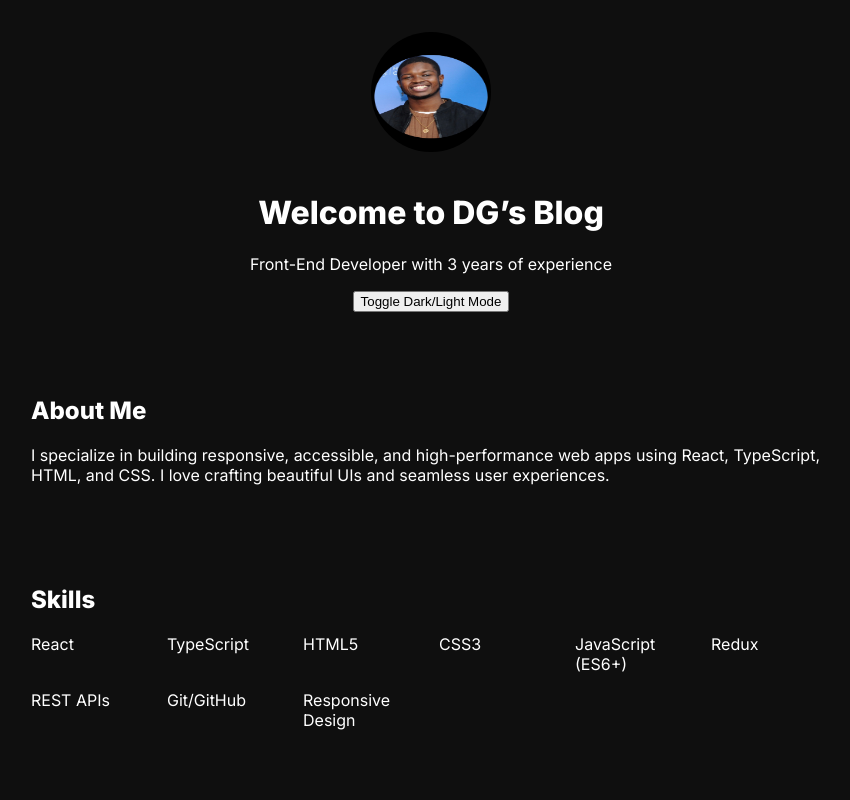
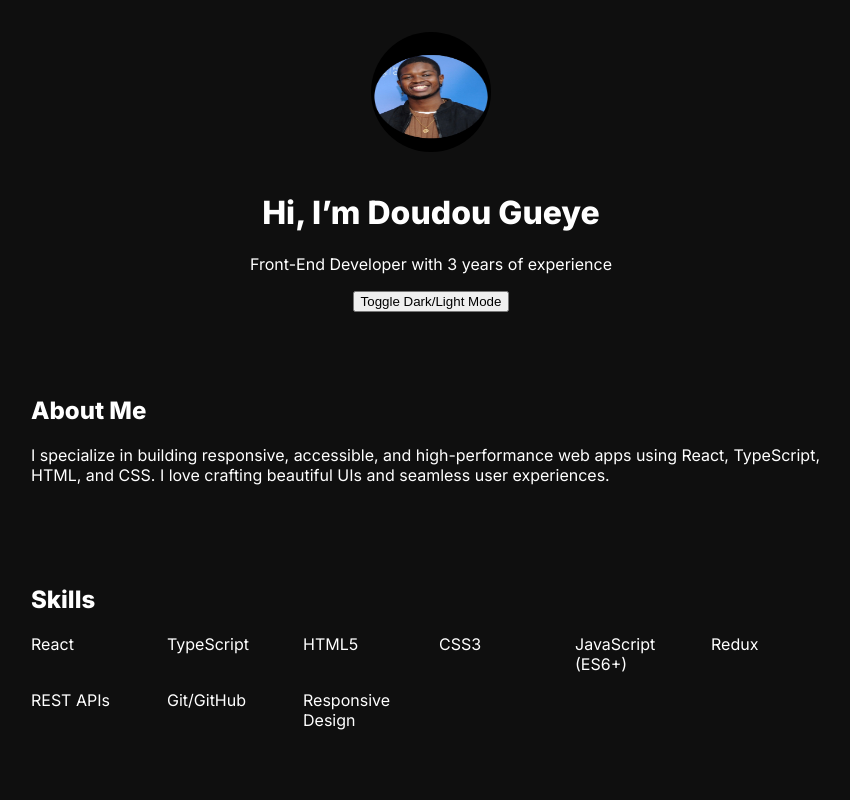
Before and after one commit to dgueye1/dg-portfolio, a React (Vite) app: page / in a window 1280 px wide. Shown: the top 800 px of the page, without its empty margins (209-1059 px from the left). Built offline with nearby package versions, Linux system fonts and the light colour scheme.

Commit message:
revert Hero

```diff
--- a/src/components/Hero.jsx
+++ b/src/components/Hero.jsx
@@ -1,16 +1,9 @@
 import React from 'react';
-import { motion } from 'framer-motion';
 
 const Hero = ({ toggleTheme }) => (
   <header className="hero">
     <img src="/assets/headshot.jpg" alt="DG Headshot" className="hero-img" />
-    <motion.h1
-  initial={{ opacity: 0, y: 30 }}
-  animate={{ opacity: 1, y: 0 }}
-  transition={{ duration: 1 }}
-    >
-     Welcome to DG’s Blog
-    </motion.h1>
+    <h1>Hi, I’m Doudou Gueye</h1>
     <p>Front-End Developer with 3 years of experience</p>
     <button onClick={toggleTheme}>Toggle Dark/Light Mode</button>
   </header>
```
